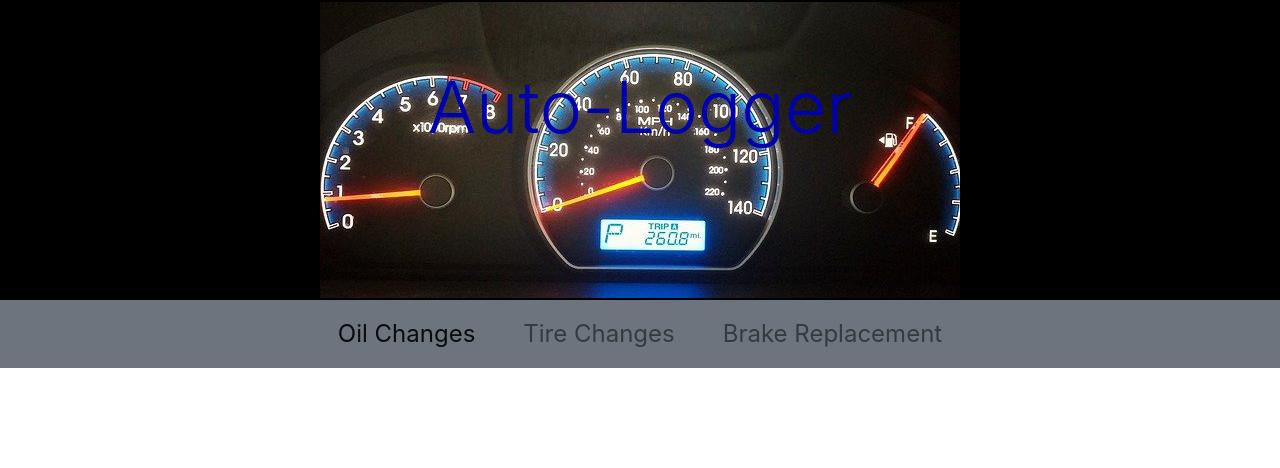
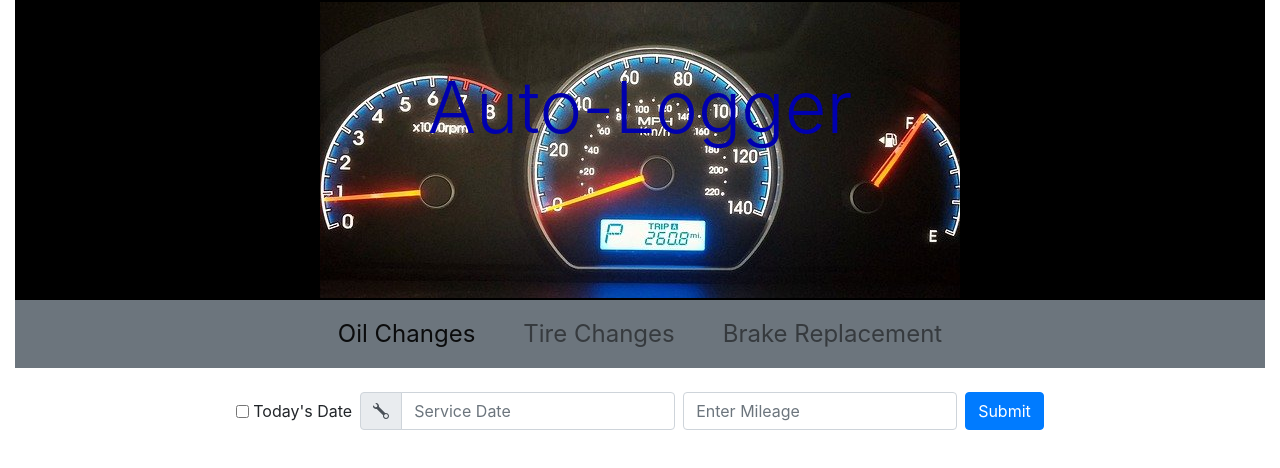
Before and after one commit to StrongMarc/Auto-Logger, a plain HTML site: page index.html in a window 1280 px wide. Drawn offline with nearby package versions, Linux system fonts and the light colour scheme.

Commit message:
color navbar, create form

```diff
--- a/Assets/style.css
+++ b/Assets/style.css
@@ -21,3 +21,8 @@ a {
   font-size: 1.5rem;
   text-align: center;
 }
+
+/* Form css */
+form {
+  margin: 1.5rem;
+}
--- a/index.html
+++ b/index.html
@@ -16,6 +16,7 @@
   </head>
 
   <body>
+    <section class="container-fluid main-content">
       <!-- Dervived from scheduler
       https://www.w3schools.com/html/html_images_background.asp
       https://www.creative-tim.com/blog/web-design/bootstrap-background-image/
@@ -59,7 +60,38 @@
         </ul>
       </nav>
 
+      <form class="form-inline">
+        <div class="col"></div>
 
+        <div class="form-check mb-2 mr-sm-2">
+          <input class="form-check-input" type="checkbox" id="inlineFormCheck">
+          <label class="form-check-label" for="inlineFormCheck">
+            Today's Date
+          </label>
+        </div>
+
+        <label class="sr-only" for="inlineFormInputGroupUsername2">Username</label>
+        <div class="input-group mb-2 mr-sm-2">
+          <div class="input-group-prepend">
+            <div class="input-group-text">
+              <svg width="1em" height="1em" viewBox="0 0 16 16" class="bi bi-wrench" fill="currentColor" xmlns="http://www.w3.org/2000/svg">
+                <path fill-rule="evenodd" d="M.102 2.223A3.004 3.004 0 0 0 3.78 5.897l6.341 6.252A3.003 3.003 0 0 0 13 16a3 3 0 1 0-.851-5.878L5.897 3.781A3.004 3.004 0 0 0 2.223.1l2.141 2.142L4 4l-1.757.364L.102 2.223zm13.37 9.019L13 11l-.471.242-.529.026-.287.445-.445.287-.026.529L11 13l.242.471.026.529.445.287.287.445.529.026L13 15l.471-.242.529-.026.287-.445.445-.287.026-.529L15 13l-.242-.471-.026-.529-.445-.287-.287-.445-.529-.026z"/>
+              </svg>
+            </div>
+          </div>
+          <input type="text" class="form-control" id="inlineFormInputGroupUsername2" placeholder="Service Date">
+
+        </div>
+
+        <label class="sr-only" for="inlineFormInputName2">Name</label>
+        <input type="text" class="form-control mb-2 mr-sm-2" id="inlineFormInputName2" placeholder="Enter Mileage">
+
+        <button type="submit" class="btn btn-primary mb-2">Submit</button>
+
+        <div class="col"></div>
+      </form>
+
+    </section>
 
     <script src="https://code.jquery.com/jquery-3.5.1.slim.min.js" integrity="sha384-DfXdz2htPH0lsSSs5nCTpuj/zy4C+OGpamoFVy38MVBnE+IbbVYUew+OrCXaRkfj" crossorigin="anonymous"></script>
     <script src="https://cdn.jsdelivr.net/npm/popper.js@1.16.1/dist/umd/popper.min.js" integrity="sha384-9/reFTGAW83EW2RDu2S0VKaIzap3H66lZH81PoYlFhbGU+6BZp6G7niu735Sk7lN" crossorigin="anonymous"></script>
```
Lines whose indentation alone changed are shown as unchanged.
